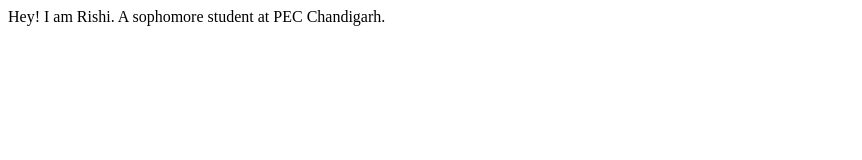
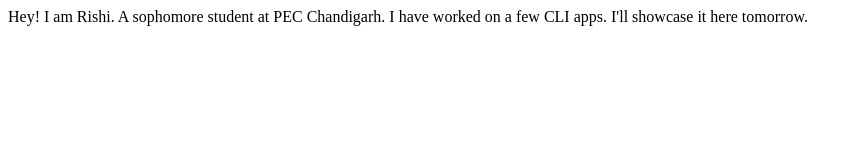
Before and after one commit to collab-rishi/demo, a plain HTML site: page index.html in a window 1280 px wide. Shown: the whole page, without its empty margins (0-862 px from the left). Drawn offline with Linux system fonts and the light colour scheme.

Commit message:
update - details of project

```diff
--- a/index.html
+++ b/index.html
@@ -10,5 +10,7 @@
     Hey! I am Rishi.
 
     A sophomore student at PEC Chandigarh.
+
+    I have worked on a few CLI apps. I'll showcase it here tomorrow.
 </body>
 </html>
```
